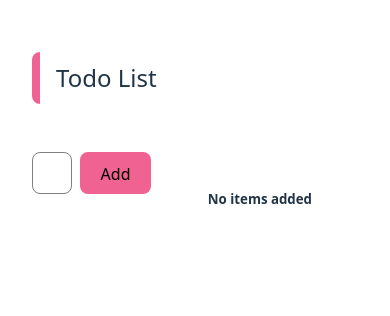
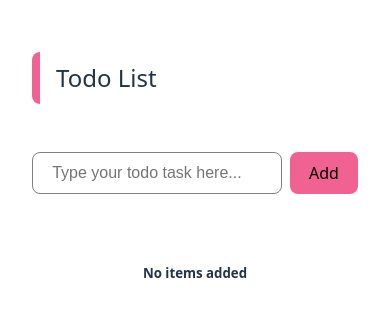
Before and after one commit to gugarosp/module-federation-remote, a React (Vite) app: page / in a window 390 px wide. Shown: the top 316 px of the page. Built offline with nearby package versions, Linux system fonts and the light colour scheme.

Commit message:
Global and Button css adjustments

```diff
--- a/src/App.css
+++ b/src/App.css
@@ -55,8 +55,6 @@ main > :nth-child(2) {
     width: 70%;
 }
 
-
-
 aside {
     display: flex;
     align-items: flex-start;
@@ -72,3 +70,14 @@ aside input {
     height: 42px;
     box-sizing: border-box;
 }
+
+@media only screen and (max-width: 600px) {
+    main {
+        flex-direction: column;
+    }
+
+    main > :first-child,
+    main > :nth-child(2) {
+        width: 100%;
+    }
+}
--- a/src/components/Button/index.module.scss
+++ b/src/components/Button/index.module.scss
@@ -1,8 +1,5 @@
 .button {
     background-color: #f06292;
     height: 42px;
-
-    &:hover {
-        border: 0;
-    }
+    border: 0;
 }
--- a/src/index.css
+++ b/src/index.css
@@ -25,7 +25,6 @@ a:hover {
 body {
   margin: 0;
   display: flex;
-  min-width: 320px;
   min-height: 100vh;
 }
 
```
